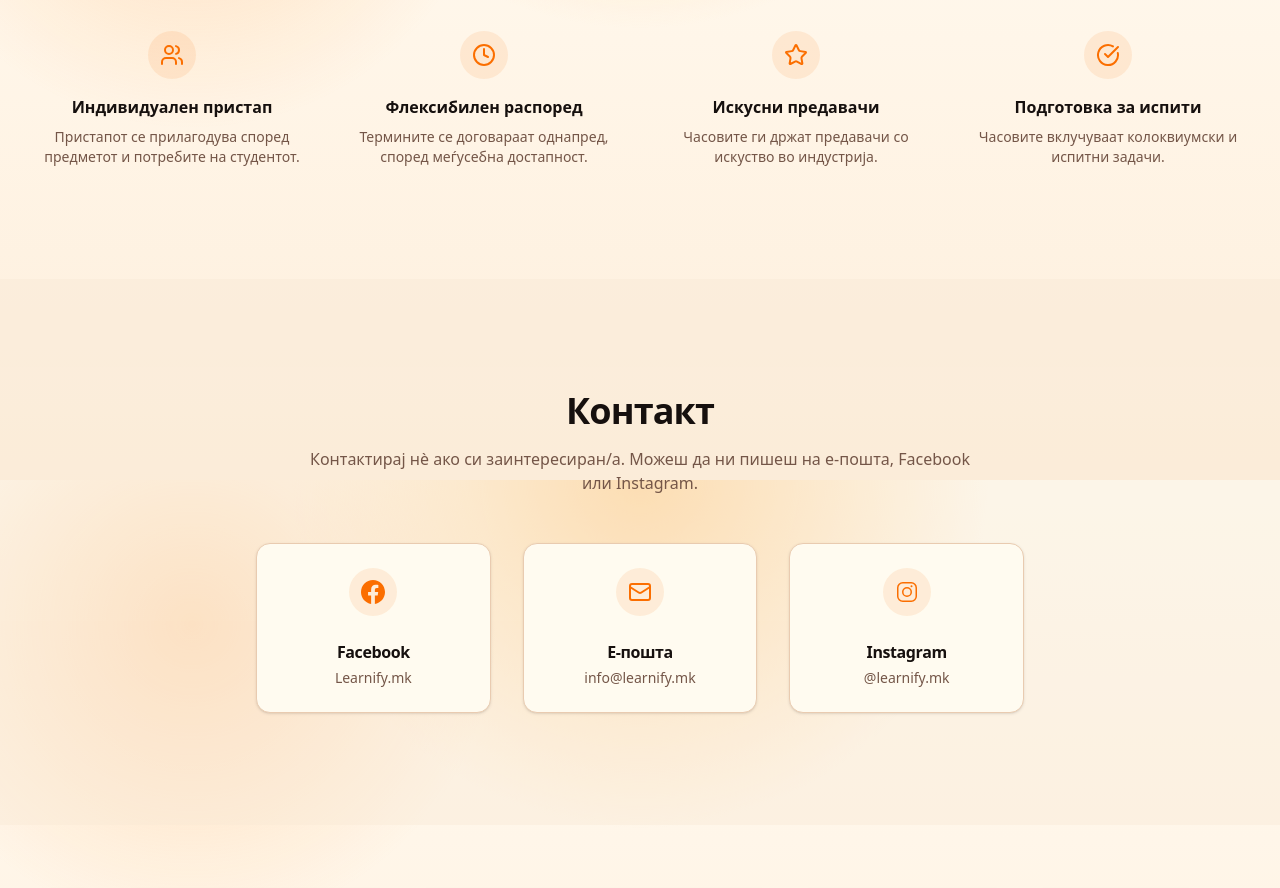
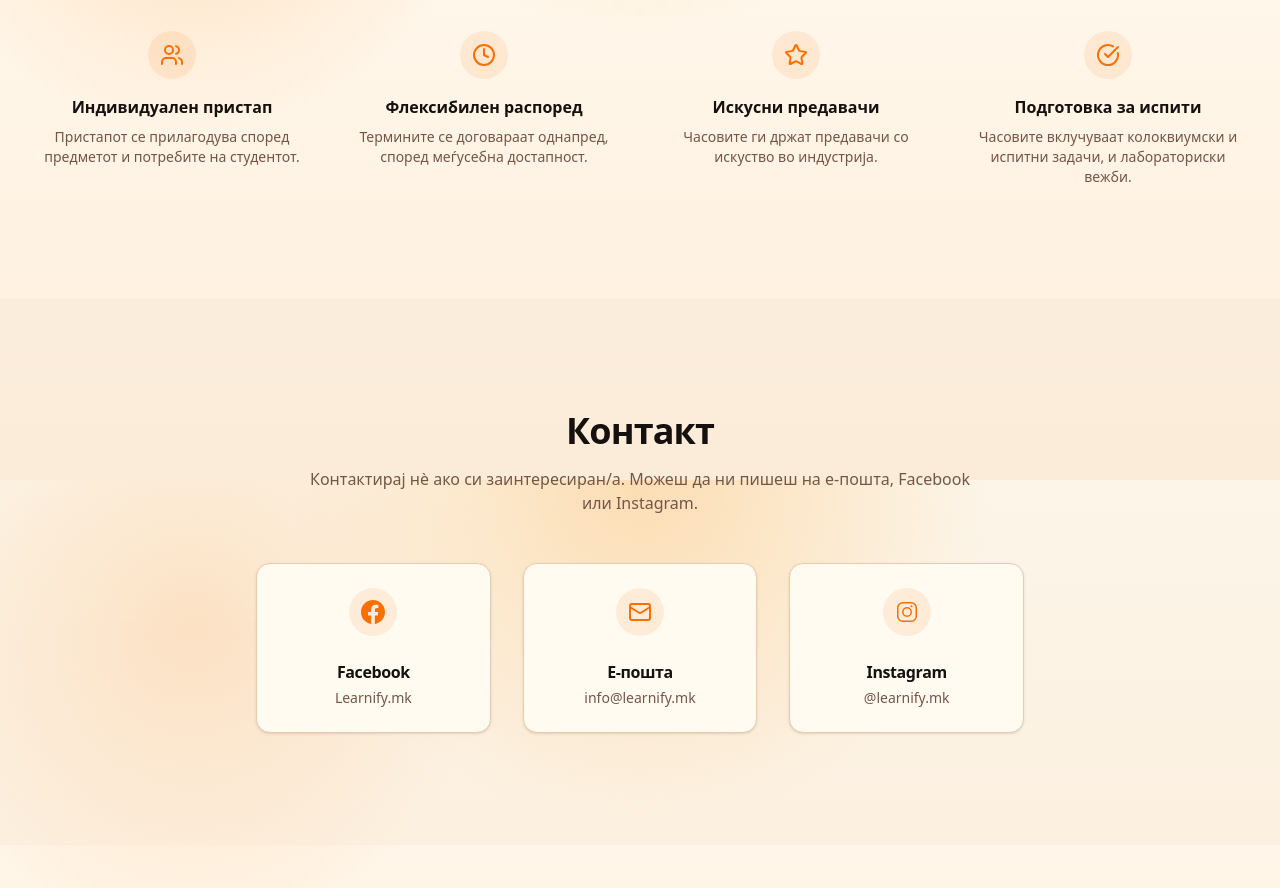
Before and after one commit to Delemangi/learnify, a React (Vite) app: page / in a window 1280 px wide. Shown: the part 1920-2808 px from the top of the page. Built offline with nearby package versions, Linux system fonts and the light colour scheme.

Commit message:
Update text

```diff
--- a/src/data/features.ts
+++ b/src/data/features.ts
@@ -25,7 +25,8 @@ export const features: FeatureData[] = [
     title: 'Искусни предавачи',
   },
   {
-    description: 'Часовите вклучуваат колоквиумски и испитни задачи.',
+    description:
+      'Часовите вклучуваат колоквиумски и испитни задачи, и лабораториски вежби.',
     icon: CheckCircle,
     title: 'Подготовка за испити',
   },
```
